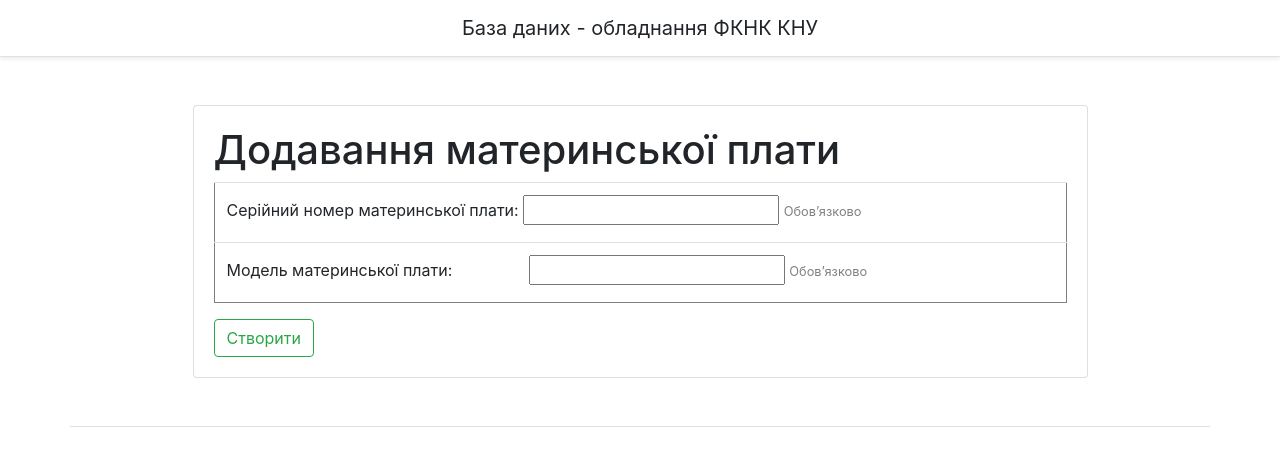
After one commit to lipskydan/Diploma_Work_2020-21, a Django app: page /IT_items/add-item/add-motherboard in a window 1280 px wide. The commit adds this page. Shown: the top 474 px of the page. Run offline with Django 3.2, Linux system fonts and the light colour scheme; some libraries are stand-ins or nearby versions.

Commit message:
Added form for adding motherboard

```diff
--- a/App/online_equipment_accounting/online_equipment_accounting/app/IT_items/forms.py
+++ b/App/online_equipment_accounting/online_equipment_accounting/app/IT_items/forms.py
@@ -13,24 +13,10 @@ class AddPcForm(forms.ModelForm):
     room = forms.IntegerField(label='Номер кабінету', required=True, help_text='Обов’язково',
                               localize=True)
 
-    # motherboard_model = forms.CharField(label='Модель материнської плати', max_length=30, required=False,
-    #                                     help_text='Необов’язково',
-    #                                     localize=True,
-    #                                     widget=forms.Select(choices=MOTHERBOARD_CHOICES, attrs={'style': 'width: 175px; height: 29px'}),)
-
     motherboard = forms.ModelChoiceField(queryset=Motherboard.object.all(), label='Материнська плата',
                                          empty_label='', required=False, help_text='Необов’язково',
                                          localize=True,
                                          widget=widgets.Select(attrs={'size': 1}))
-
-
-
-    # motherboard_model.widget.attrs.update(size='1.5')
-
-    # motherboard_serial_number = forms.CharField(label='Серійний номер материнської плати', max_length=30,
-    #                                             required=False, help_text='Необов’язково',
-    #                                             localize=True)
-
 
     class Meta:
         model = PC
@@ -39,3 +25,17 @@ class AddPcForm(forms.ModelForm):
         widgets = {
             'motherboard': forms.Select(attrs={'class': 'form-control'})
         }
+
+
+class AddMotherboardForm(forms.ModelForm):
+    motherboard_serial_number = forms.CharField(label='Серійний номер материнської плати', max_length=30,
+                                                required=True, help_text='Обов’язково',
+                                                localize=True)
+
+    motherboard_model = forms.CharField(label='Модель материнської плати', max_length=30,
+                                        required=True, help_text='Обов’язково',
+                                        localize=True)
+
+    class Meta:
+        model = Motherboard
+        fields = ['motherboard_serial_number', 'motherboard_model', ]
--- a/App/online_equipment_accounting/online_equipment_accounting/app/IT_items/urls.py
+++ b/App/online_equipment_accounting/online_equipment_accounting/app/IT_items/urls.py
@@ -5,7 +5,6 @@ from django.urls import re_path
 from . import views
 
 app_name = 'IT_items'
-
 urlpatterns = [
     # url(r'^$', views.IT_items, name='IT_items'),
     # url(r'^add-item/$', views.add_item, name='add_item'),
@@ -17,8 +16,9 @@ urlpatterns = [
     path('', views.IT_items, name='IT_items'),
     path('pc_accessories', views.pc_accessories, name='pc_accessories'),
     path('add-item', views.add_item, name='add_item'),
+    path('add-item/add-pc', views.add_pc, name='add_pc'),
+    path('add-item/add-motherboard', views.add_motherboard, name='add_motherboard'),
     path('<str:item_name>/<int:item_id>', views.item_detail, name='item_detail'),
     path('<str:item_name>/<int:item_id>/del', views.item_delete, name='item_delete'),
     path('<str:item_name>/<int:item_id>/update', views.item_update, name='item_update'),
-    path('add-item/add-pc', views.add_pc, name='add_pc'),
 ]
--- a/App/online_equipment_accounting/online_equipment_accounting/app/IT_items/views.py
+++ b/App/online_equipment_accounting/online_equipment_accounting/app/IT_items/views.py
@@ -4,7 +4,7 @@ from django.shortcuts import render
 from django.urls import reverse
 
 from .models import PC, Motherboard
-from .forms import AddPcForm
+from .forms import AddPcForm, AddMotherboardForm
 
 
 def IT_items(request):
@@ -50,14 +50,20 @@ def add_pc(request):
 
     return render(request, 'IT_items/add_pc.html', {'form': form})
 
-def add_switch(request):
+
+def add_motherboard(request):
     if request.method == 'POST':
+        form = AddMotherboardForm(request.POST)
+        if form.is_valid():
+            cd = form.cleaned_data
+            motherboard = Motherboard(model=cd['motherboard_model'], serial_number=cd['motherboard_serial_number'])
+            motherboard.save()
+            return HttpResponseRedirect(reverse('IT_items:pc_accessories'))
+    else:
+        form = AddMotherboardForm()
+        pass
 
-        # item = PC(inventory_number=request.POST['inventory_number'], floor=request.POST['floor'], room=request.POST['room'])
-        # item.save()
-        return HttpResponseRedirect(reverse('IT_items:IT_items'))
-    else:
-        return render(request, 'IT_items/add_pc.html')
+    return render(request, 'IT_items/add_motherboard.html', {'form': form})
 
 
 def item_delete(request, item_name, item_id):
--- a/App/online_equipment_accounting/online_equipment_accounting/templates/IT_items/add_item.html
+++ b/App/online_equipment_accounting/online_equipment_accounting/templates/IT_items/add_item.html
@@ -34,7 +34,7 @@
                 <form method="post">
                     <div class="text-center">
                         <div class="span2">
-                            <p><a class="btn btn-outline-secondary btn-lg btn-block" href="#" role="button">Материнська плата</a></p>
+                            <p><a class="btn btn-outline-secondary btn-lg btn-block" href="add-item/add-motherboard" role="button">Материнська плата</a></p>
                         </div>
                     </div>
                 </form>
--- /dev/null
+++ b/App/online_equipment_accounting/online_equipment_accounting/templates/IT_items/add_motherboard.html
@@ -0,0 +1,61 @@
+{% extends 'base_main.html' %}
+{% block title %}
+Додавання Материнської плати
+{% endblock %}
+{% block body %}
+<div class="container mt-5">
+   <div class="d-flex justify-content-center">
+      <aside class="col-sm-10">
+         <div class="card">
+            <article class="card-body">
+               <h1>Додавання материнської плати</h1>
+               <form method="post">
+                  {% csrf_token %}
+                  <div class="">
+                      <div class="form-group">
+                          <table class="table" border="1">
+                              <tr>
+                                  <td align="justify">
+                                      <!--Name of field and input-->
+                                      {{ form.motherboard_serial_number.label_tag }} {{ form.motherboard_serial_number }}
+
+                                      <!--Show help text for field-->
+                                      {% if form.motherboard_serial_number.help_text %}
+                                      <small style="color: grey">{{ form.motherboard_serial_number.help_text }}</small>
+                                      {% endif %}
+
+                                      <!--Show error text for field-->
+                                      {% for error in form.motherboard_serial_number.errors %}
+                                      <p style="color: red">{{ error }}</p>
+                                      {% endfor %}
+                                  </td>
+                              </tr>
+                              <tr>
+                                  <td align="justify">
+                                      <!--Name of field and input-->
+                                      {{ form.motherboard_model.label_tag }}
+                                      &nbsp;&nbsp;&nbsp;&nbsp;&nbsp;&nbsp;&nbsp;&nbsp;&nbsp;&nbsp;&nbsp;&nbsp;&nbsp;&nbsp;&nbsp;
+                                      {{ form.motherboard_model }}
+
+                                      <!--Show help text for field-->
+                                      {% if form.motherboard_model.help_text %}
+                                      <small style="color: grey">{{ form.motherboard_model.help_text }}</small>
+                                      {% endif %}
+
+                                      <!--Show error text for field-->
+                                      {% for error in form.motherboard_model.errors %}
+                                      <p style="color: red">{{ error }}</p>
+                                      {% endfor %}
+                                  </td>
+                              </tr>
+                          </table>
+                      </div>
+                  </div>
+                  <input type="submit" class="btn btn-outline-success" value="Створити">
+               </form>
+            </article>
+         </div>
+      </aside>
+   </div>
+</div>
+{% endblock %}
--- a/App/online_equipment_accounting/online_equipment_accounting/templates/IT_items/add_pc.html
+++ b/App/online_equipment_accounting/online_equipment_accounting/templates/IT_items/add_pc.html
@@ -5,7 +5,7 @@
 {% block body %}
 <div class="container mt-5">
    <div class="d-flex justify-content-center">
-      <aside class="col-sm-11">
+      <aside class="col-sm-10">
          <div class="card">
             <article class="card-body">
                <h1>Додавання ПК</h1>
@@ -78,7 +78,6 @@
                                       <p style="color: red">{{ error }}</p>
                                       {% endfor %}
                                   </td>
-<!--                                  <td></td>-->
                           </table>
                       </div>
                   </div>
```
